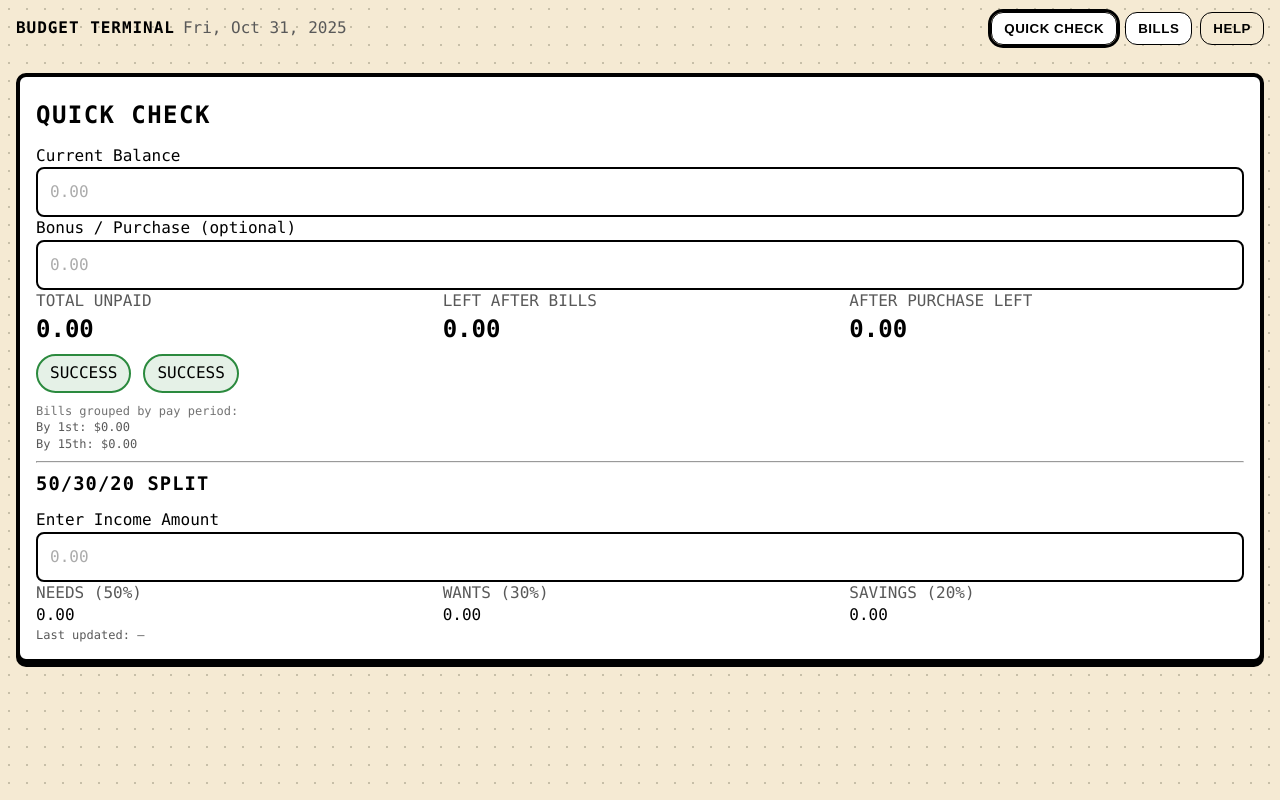
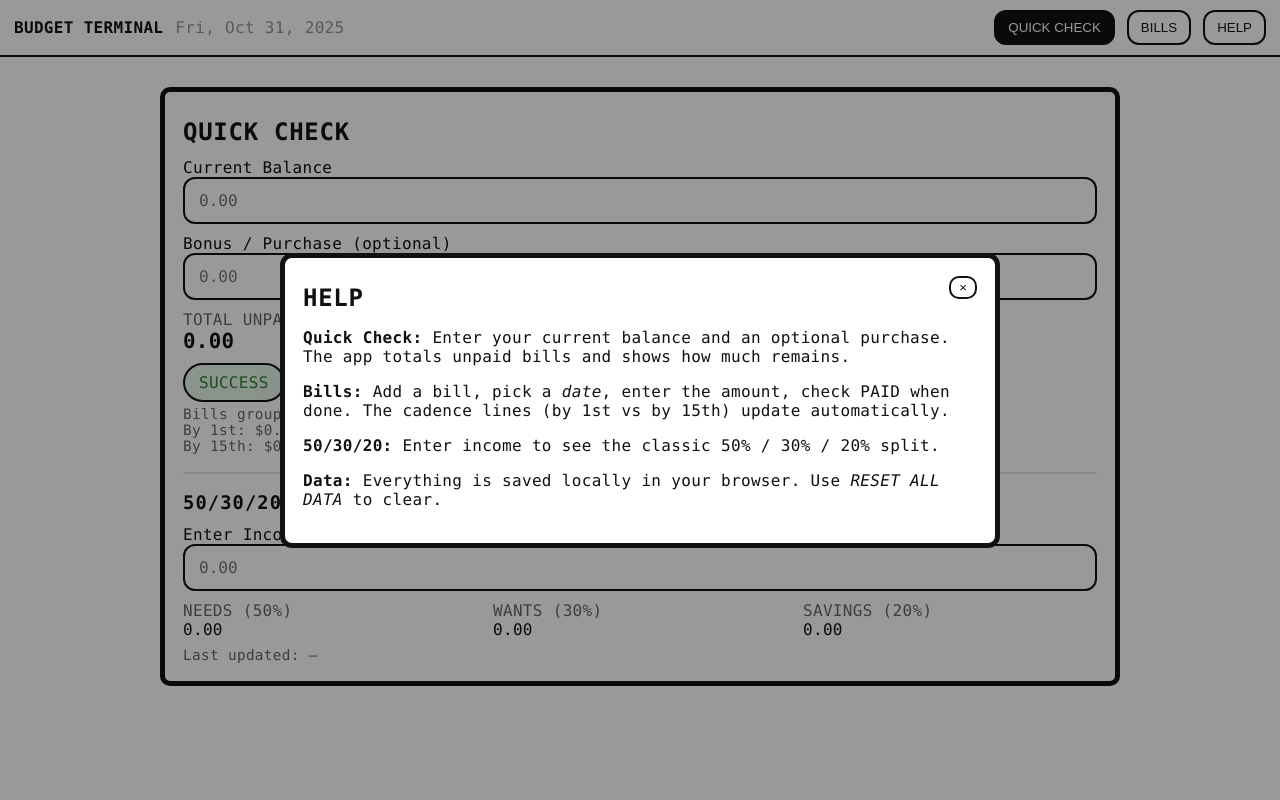
Before and after one commit to COHERN/rough-draft, a plain HTML site: page index.html in a window 1280 px wide. Drawn offline with Linux system fonts and the light colour scheme.

Commit message:
Update style.css

```diff
--- a/style.css
+++ b/style.css
@@ -1,91 +1,122 @@
-/* Base + graph paper (light mode only) */
 :root{
-  --ink:#000; --ink-weak:#595959; --paper:#F5EAD3; --card:#fff;
-  --accent:#0f62fe; --success:#2b8a3e; --warning:#d97706; --danger:#b42318;
-  --rule:#000;
+  --ink:#111;
+  --muted:#666;
+  --bg:#fff;
+  --card:#fff;
+  --rule:#e6e6e6;
+  --success:#2f7d32;
+  --warning:#b08900;
+  --danger:#c0342b;
+  --radius:10px;
+  --mono: ui-monospace, SFMono-Regular, Menlo, Consolas, "Liberation Mono", Monaco, "Courier New", monospace;
 }
 
-html[data-theme="light"] body{
-  background:
-    radial-gradient(#c7bfa8 1px, transparent 1px) 0 0/18px 18px,
-    #F5EAD3;
-  color:var(--ink);
-}
-html[data-theme="dark"] body{
-  background:#111; color:#f5f5f5;
+*{ box-sizing:border-box; }
+html,body{ height:100%; }
+body{
+  margin:0; background:var(--bg); color:var(--ink);
+  font-family:var(--mono); letter-spacing:.02em;
 }
 
-*{box-sizing:border-box}
-body{margin:0; font:16px/1.4 "IBM Plex Mono", ui-monospace, SFMono-Regular, Menlo, Consolas, monospace;}
+.muted{ color:var(--muted); }
+.small{ font-size:.9rem; }
+.spacer{ flex:1; }
 
-.small{font-size:12px}
-.muted{color:var(--ink-weak)}
+/* Top nav */
+.tabs{
+  display:flex; align-items:center; gap:12px;
+  padding:10px 14px; border-bottom:2px solid var(--ink);
+}
+.brand{ font-weight:800; }
+.today{ opacity:.7; }
 
-.tabs{display:flex; align-items:center; gap:8px; padding:12px 16px}
-.brand{font-weight:800; letter-spacing:.06em}
-.spacer{flex:1}
+.tab{
+  border:2px solid var(--ink); background:#fff; color:var(--ink);
+  padding:8px 12px; border-radius:12px; cursor:pointer;
+}
+.tab.ghost{ background:transparent; }
+.tab.active{ background:var(--ink); color:#fff; }
 
-.tab, .btn{
-  cursor:pointer; background:#fff; border:1.5px solid #000; border-radius:12px;
-  padding:8px 12px; font-weight:700; letter-spacing:.04em;
-}
-.tab.active{outline:3px solid #000}
-.tab.ghost{background:transparent}
+/* Layout */
+.tabpane{ display:none; padding:18px; }
+.tabpane.active{ display:block; }
 
 .card{
-  border:4px solid #000; border-radius:10px; padding:16px; margin:16px;
-  background:var(--card); box-shadow:0 4px 0 #000;
+  max-width:min(960px, 92vw);
+  margin:12px auto; padding:18px; background:var(--card); border-radius:var(--radius);
 }
-html[data-theme="dark"] .card{background:#222; border-color:#fff; box-shadow:0 4px 0 #fff;}
-.card-lite{border:2px dashed #000; margin-top:12px; background:transparent}
-h2,h3{margin:6px 0 12px 0; letter-spacing:.06em}
+.outline{ border:5px solid var(--ink); }
+.sep{ border:0; border-top:2px solid var(--rule); margin:18px 0; }
 
-.tabpane{display:none}
-.tabpane.active{display:block}
+h2,h3{ margin:8px 0 12px 0; }
+h2{ letter-spacing:.03em; }
+h3{ letter-spacing:.06em; }
 
-.grid2{display:grid; grid-template-columns:1fr 1fr; gap:12px}
-.grid3{display:grid; grid-template-columns:repeat(3,1fr); gap:12px}
-.results .kpi{font-size:24px; font-weight:800}
-.kpi.small{font-size:18px}
-.smallcaps{text-transform:uppercase; letter-spacing:.04em}
+.block{ display:block; margin:10px 0; }
+label .hint{ color:var(--muted); font-size:.9rem; }
 
-.inputWrap{position:relative}
 input{
-  width:100%; padding:12px 12px; border:2px solid #000; border-radius:8px;
-  background:#fff; color:inherit; font:inherit;
+  width:100%;
+  padding:12px 14px;
+  border:2px solid var(--ink);
+  border-radius:12px;
+  font: inherit;
+  color:var(--ink);
+  background:#fff;
 }
-html[data-theme="dark"] input{background:#111; border-color:#fff; color:#f5f5f5}
-input::placeholder{opacity:.6}
 
-.pill{display:inline-block; padding:6px 12px; border-radius:999px; border:2px solid transparent}
-.pill.success{background:rgba(43,138,62,.12); border-color:var(--success)}
-.pill.warning{background:rgba(217,119,6,.12); border-color:var(--warning)}
-.pill.danger{background:rgba(180,35,24,.12); border-color:var(--danger)}
-.actions{display:flex; gap:12px; margin:8px 0}
+/* Results grid */
+.grid3{
+  display:grid; grid-template-columns:repeat(3, 1fr); gap:16px;
+}
+.results .kpi{ font-weight:800; font-size:1.3rem; }
 
-table{width:100%; border-collapse:collapse; margin-top:12px}
-th,td{border-bottom:2px solid #000; padding:10px; text-align:left}
-td.center{text-align:center}
-.row{display:flex; gap:8px; align-items:center}
-.gap{gap:10px}
+/* Badges */
+.pill{
+  display:inline-block; padding:8px 14px; border-radius:999px; border:2px solid var(--ink);
+}
+.pill.success{ background:#e7f4ea; color:var(--success); }
+.pill.warning{ background:#fff6d6; color:var(--warning); }
+.pill.danger{  background:#fde7e5; color:var(--danger); }
+.actions{ display:flex; gap:12px; margin:10px 0 4px 0; }
 
-.btn.danger{border-color:var(--danger); color:var(--danger)}
-.btn.ghost{background:transparent}
+/* Table */
+.tableWrap{ overflow-x:auto; }
+table{ width:100%; border-collapse:separate; border-spacing:0 10px; }
+th, td{ text-align:left; padding:8px 10px; }
+th{ font-weight:800; }
+td.center{ text-align:center; }
+td.right{ text-align:right; }
+td input{ width:100%; }
 
-.cadence{opacity:.85; margin-top:10px}
+/* Buttons */
+.btn{
+  border:2px solid var(--ink); background:#fff; color:var(--ink);
+  padding:8px 12px; border-radius:12px; cursor:pointer;
+}
+.btn.ghost{ background:transparent; }
+.btn.danger{ border-color:var(--danger); color:var(--danger); }
 
-/* Modal help */
-.modal{position:fixed; inset:0; background:rgba(0,0,0,.45); display:none; align-items:center; justify-content:center; padding:20px; z-index:1000}
-.modal.show{display:flex}
-.modal__card{max-width:720px; width:100%; background:#fff; color:#000; border:4px solid #000; border-radius:10px; padding:18px; box-shadow:0 6px 0 #000}
-.modal__close{position:absolute; right:22px; top:18px; background:transparent; border:0; font-size:28px; cursor:pointer}
+/* Help overlay */
+.overlay{
+  position:fixed; inset:0; background:rgba(0,0,0,.4);
+  display:grid; place-items:center; z-index:9999;
+}
+.dialog{
+  max-width:min(720px, 92vw);
+  background:#fff; color:var(--ink);
+  border:5px solid var(--ink); border-radius:12px;
+  padding:18px;
+}
+.close{
+  float:right; border:2px solid var(--ink); background:#fff; border-radius:10px;
+  padding:2px 8px; cursor:pointer;
+}
 
-.footer-note{margin-top:10px; text-align:center; opacity:.8}
+/* Foot line */
+.lastline{ margin-top:8px; }
 
-/* Dark tweaks for modal */
-html[data-theme="dark"] .modal__card{background:#222; color:#fff; border-color:#fff; box-shadow:0 6px 0 #fff}
-
-/* Mobile */
-@media (max-width:800px){
-  .grid2,.grid3{grid-template-columns:1fr}
+/* Responsive */
+@media (max-width: 700px){
+  .grid3{ grid-template-columns:1fr; }
 }
```
